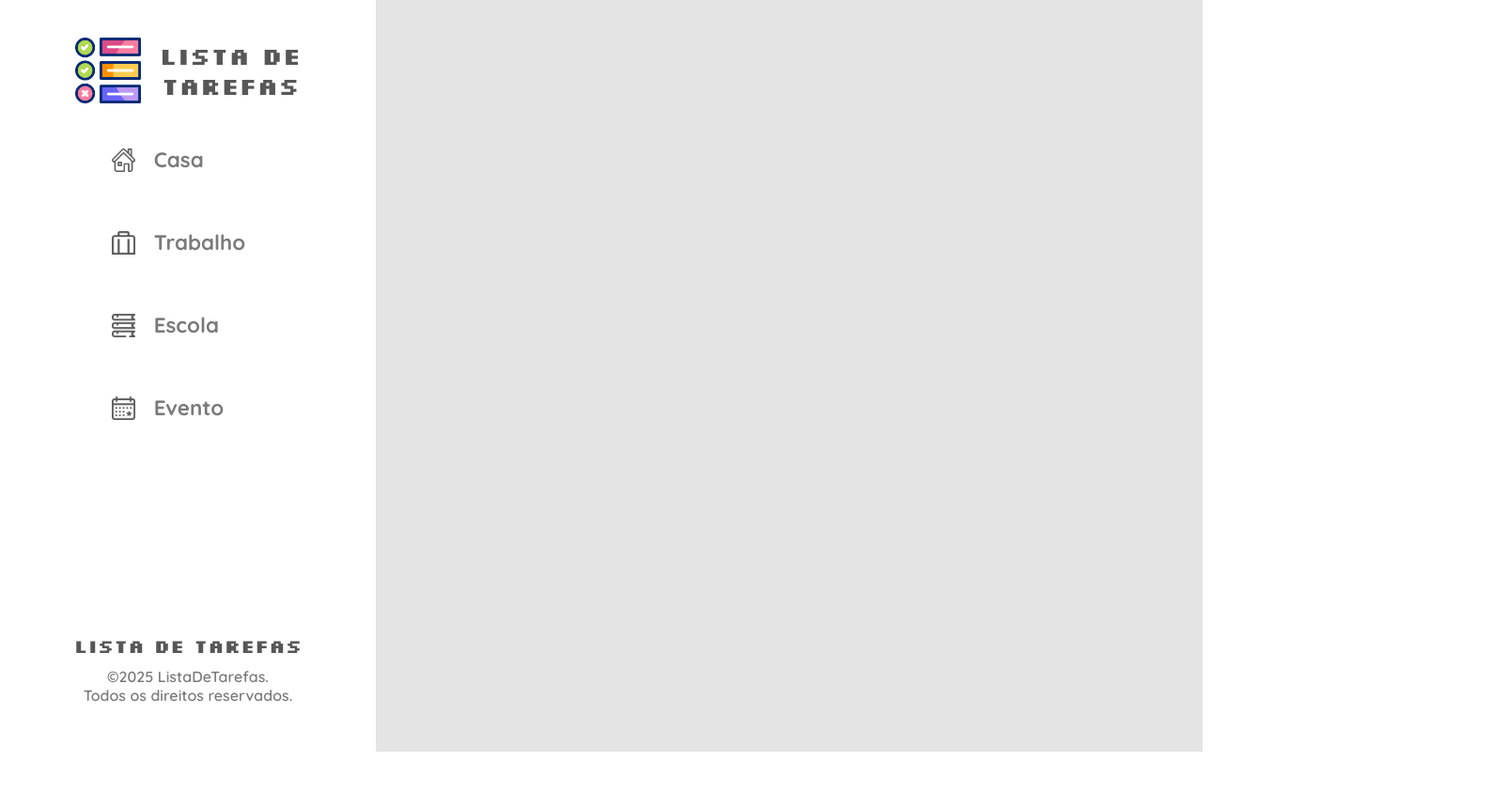
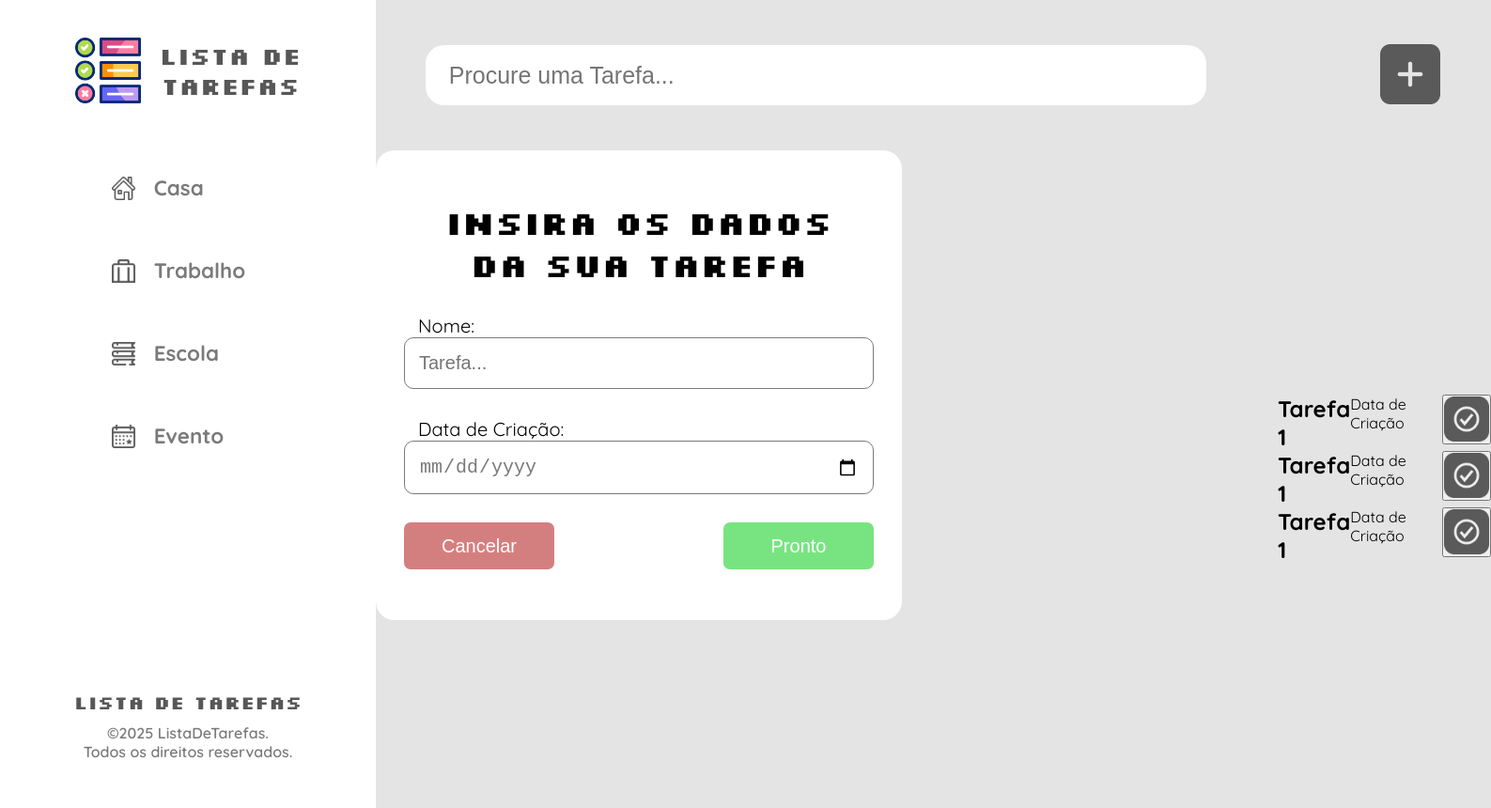
Before and after one commit to edusantosfr/Tarefa-6, a plain HTML site: page index.html in a window 1280 px wide. Shown: the whole page at 94% size, 1587 px wide, since content can reach past the window. Before the commit the page ends 800 px from the top, so only its background shows below. Drawn offline with Linux system fonts and the light colour scheme; a web font is replaced by a local one.

Commit message:
commit de updade no html e css

```diff
--- a/index.html
+++ b/index.html
@@ -1,35 +1,35 @@
 <!DOCTYPE html>
 <html lang="en">
+
 <head>
     <meta charset="UTF-8">
     <meta name="viewport" content="width=device-width, initial-scale=1.0">
     <link rel="stylesheet" href="style.css">
     <title>Lista de Tarefas</title>
 </head>
+
 <body>
     <div class="container">
         <div id="menu">
             <div class="logo">
                 <img src="assets/logo.png" alt="logo">
-                <h1>Lista de
-                    <br>
-                    Tarefas</h1>
+                <h1>Lista de <br> Tarefas</h1>
             </div>
             <div class="category">
                 <div>
-                    <img class="icon" src="assets/house.png" alt="logo de uma casa">
+                    <img class="icon" src="assets/house.png" alt="icone de uma casa">
                     <a href="">Casa</a>
                 </div>
                 <div>
-                    <img class="icon" src="assets/work.png" alt="logo de uma pasta">
+                    <img class="icon" src="assets/work.png" alt="icone de uma pasta">
                     <a href="">Trabalho</a>
                 </div>
                 <div>
-                    <img class="icon" src="assets/school.png" alt="logo de livros">
+                    <img class="icon" src="assets/school.png" alt="icone de livros">
                     <a href="">Escola</a>
                 </div>
                 <div>
-                    <img class="icon" src="assets/event.png" alt="logo de um calendario">
+                    <img class="icon" src="assets/event.png" alt="icone de um calendario">
                     <a href="">Evento</a>
                 </div>
             </div>
@@ -40,12 +40,51 @@
             </footer>
         </div>
         <div id="navigation">
-
+            <input type="text" name="search" id="search" placeholder="Procure uma Tarefa...">
+            <button type="submit">
+                <img src="assets/add.png" alt="botão de adicionar">
+            </button>
         </div>
         <div id="tasks">
-
+            <div class="hide" id="insert-container">
+                <form id="insert-task">
+                    <h3>Insira os dados <br> da sua tarefa</h3>
+                    <p>Nome:</p>
+                    <input type="text" id="name" placeholder="Tarefa...">
+                    <p>Data de Criação:</p>
+                    <input type="date" id="date">
+                    <div class="button-container">
+                        <button id="cancel">Cancelar</button>
+                        <button id="ready" type="submit">Pronto</button>
+                    </div>
+                </form>
+            </div>
+            <div class="list">
+                <div class="task">
+                    <h2>Tarefa 1</h2>
+                    <p>Data de Criação</p>
+                    <button class="finish">
+                        <img src="assets/confirmed.png" alt="icone de confirmado">
+                    </button>
+                </div>
+                <div class="task">
+                    <h2>Tarefa 1</h2>
+                    <p>Data de Criação</p>
+                    <button class="finish">
+                        <img src="assets/confirmed.png" alt="icone de confirmado">
+                    </button>
+                </div>
+                <div class="task">
+                    <h2>Tarefa 1</h2>
+                    <p>Data de Criação</p>
+                    <button class="finish">
+                        <img src="assets/confirmed.png" alt="icone de confirmado">
+                    </button>
+                </div>
+            </div>
         </div>
     </div>
     <script src="main.js"></script>
 </body>
+
 </html>
--- a/style.css
+++ b/style.css
@@ -20,7 +20,7 @@
 .container {
     display: grid;
     grid-template-columns: 400px 1fr;
-    grid-template-rows: 200px 1fr;
+    grid-template-rows: 160px 1fr;
     height: 100vh;
 
     grid-template-areas:
@@ -28,6 +28,8 @@
         "menu tasks"
     ;
 }
+
+/* MENU */
 
 #menu {
     grid-area: menu;
@@ -98,12 +100,147 @@
     font-size: 20px;
 }
 
+/* NAVIGATION */
+
 #navigation {
     grid-area: navigation;
     background-color: var(--body-color);
+    align-items: center;
+    justify-content: space-between;
+    display: flex;
+    flex-direction: row;
 }
+
+#navigation input {
+    width: 70%;
+    height: 4rem;
+    margin-left: 3.3rem;
+    border: none;
+    border-radius: 20px;
+
+    padding-left: 25px;
+    font-size: 25px;
+}
+
+#search {
+    display: flex;
+    flex-direction: column;
+}
+
+#navigation button {
+    width: 4.2rem;
+    height: 4.2rem;
+    margin-right: 3.3rem;
+    border: none;
+    cursor: pointer;
+    background-color: var(--body-color);
+}
+
+#navigation img {
+    width: 4rem;
+    height: 4rem;
+}
+
+/* TASKS */
 
 #tasks {
     grid-area: tasks;
     background-color: var(--body-color);
+    display: flex;
+    align-items: center;
+    justify-content: center;
 }
+
+img {
+    pointer-events: none;
+}
+
+.list {
+    width: 70%;
+    display: flex;
+    flex-direction: column;
+}
+
+.task {
+    display: flex;
+    justify-content: space-between;
+}
+
+.finish {
+    width: 3.3rem;
+    height: 3.3rem;
+}
+
+.finish img{
+    width: 3rem;
+    height: 3rem;
+}
+
+/* INSERT MENU */
+
+.hide {
+    display: none;
+}
+
+#insert-container {
+    margin-right: 400px;
+    margin-bottom: 200px;
+    display: flex;
+    align-items: center;
+    justify-content: center;
+    width: 600px;
+    height: 500px;
+    border-radius: 20px;
+    background-color: rgb(255, 255, 255);
+}
+
+#insert-task {
+    padding: 30px;
+    display: flex;
+    flex-direction: column;
+}
+
+#insert-task h3 {
+    font-family: var(--title-font-family);
+    padding-bottom: 30px;
+    font-size: 35px;
+    text-align: center;
+}
+
+#insert-task p {
+    margin-left: 15px;
+    font-size: 20px;
+}
+
+#insert-task input {
+    color: var(--text-color);
+    font-size: 20px;
+    padding: 15px;
+    width: 500px;
+    margin-bottom: 30px;
+    border: 1px solid var(--text-color);
+    border-radius: 10px;
+}
+
+.button-container {
+    display: flex;
+    justify-content: space-between;
+}
+
+.button-container button {
+    height: 50px;
+    width: 160px;
+    border: none;
+    border-radius: 7px;
+    font-size: 20px;
+}
+
+.button-container #cancel {
+    background-color: rgb(212, 127, 127);
+    color: white;
+}
+
+.button-container #ready {
+    background-color: rgb(120, 228, 129);
+    color: white;
+}
```
Also changed, not shown: assets/add.png (added), assets/confirmed.png (added).
